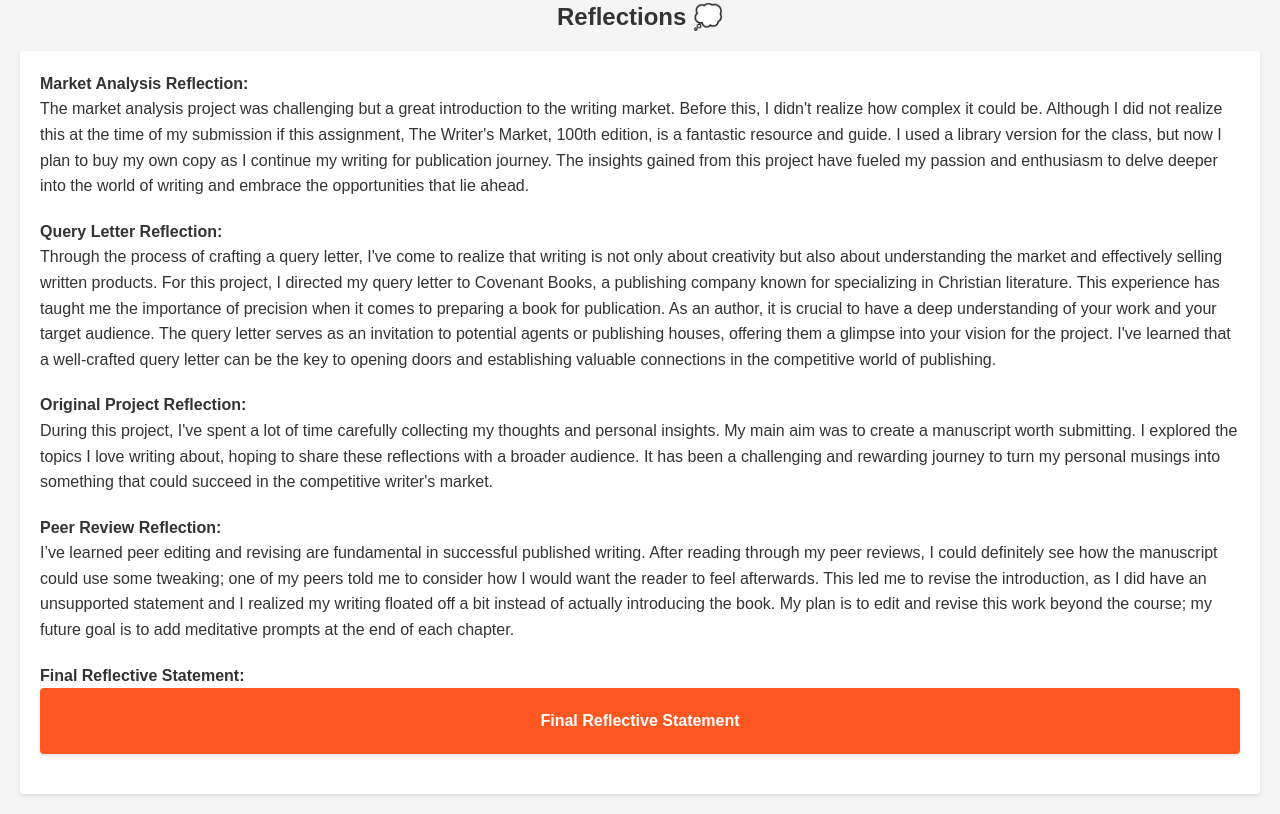
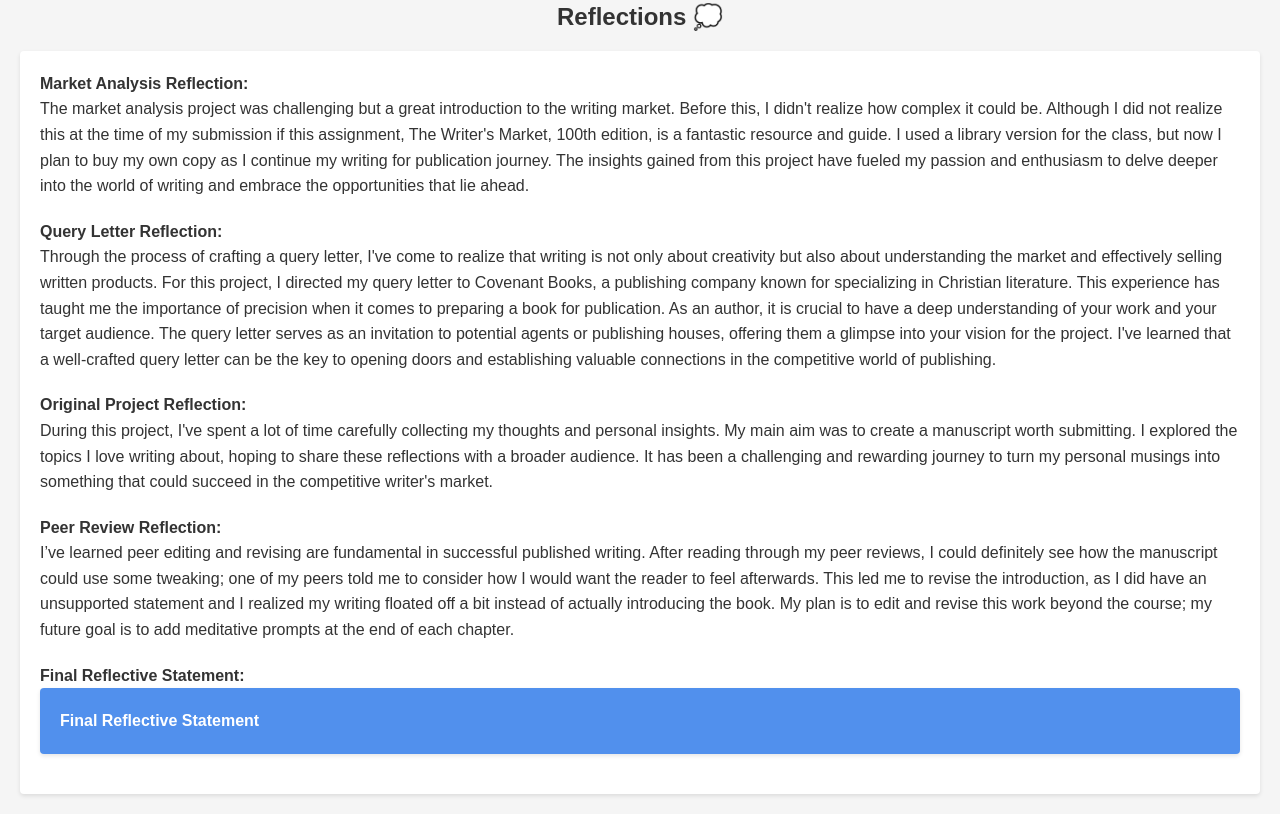
Before and after one commit to GiaRushing1122/giarushing1122.github.io, a plain HTML site: page index.html in a window 1280 px wide. Shown: the part 293-1107 px from the top of the page. Drawn offline with Linux system fonts and the light colour scheme.

Commit message:
updating reflection css

```diff
--- a/styles.css
+++ b/styles.css
@@ -93,11 +93,10 @@
         margin-bottom: 20px;
         padding: 20px;
         color: white;
-                     text-align: center;
         transition: background-color 0.3s ease;
         box-shadow: 0px 2px 4px rgba(0, 0, 0, 0.1);
         border-radius: 4px;
-                     background-color: #FF5722;
+        background-color: #5190ED;
                      /* Choose your desired color */
         }
 
```
Lines whose indentation alone changed are shown as unchanged.
